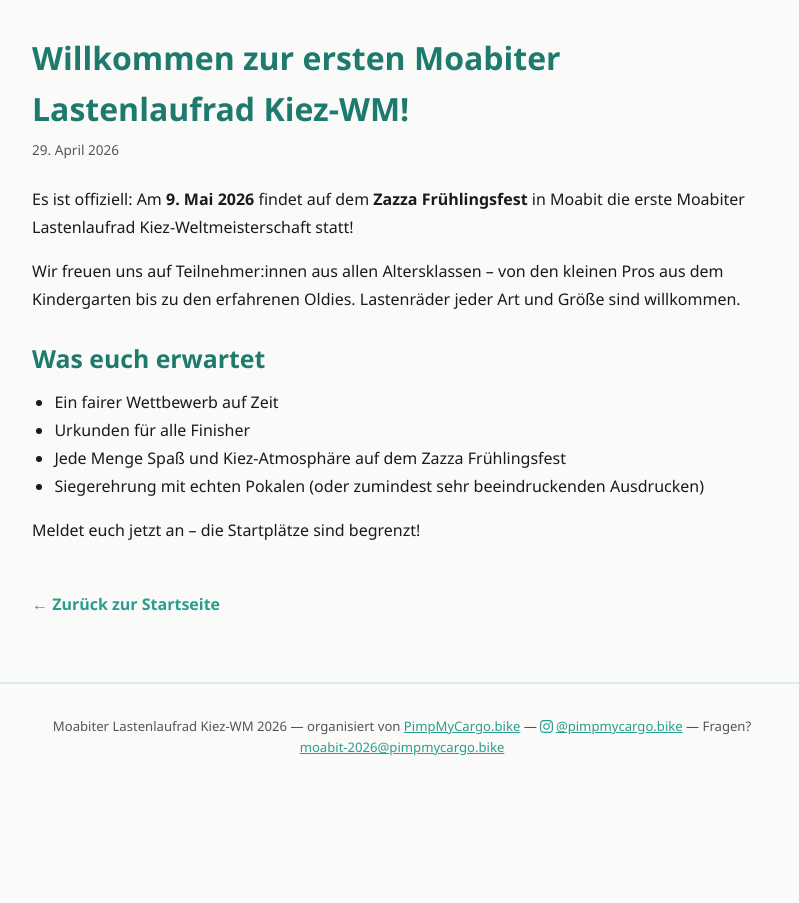
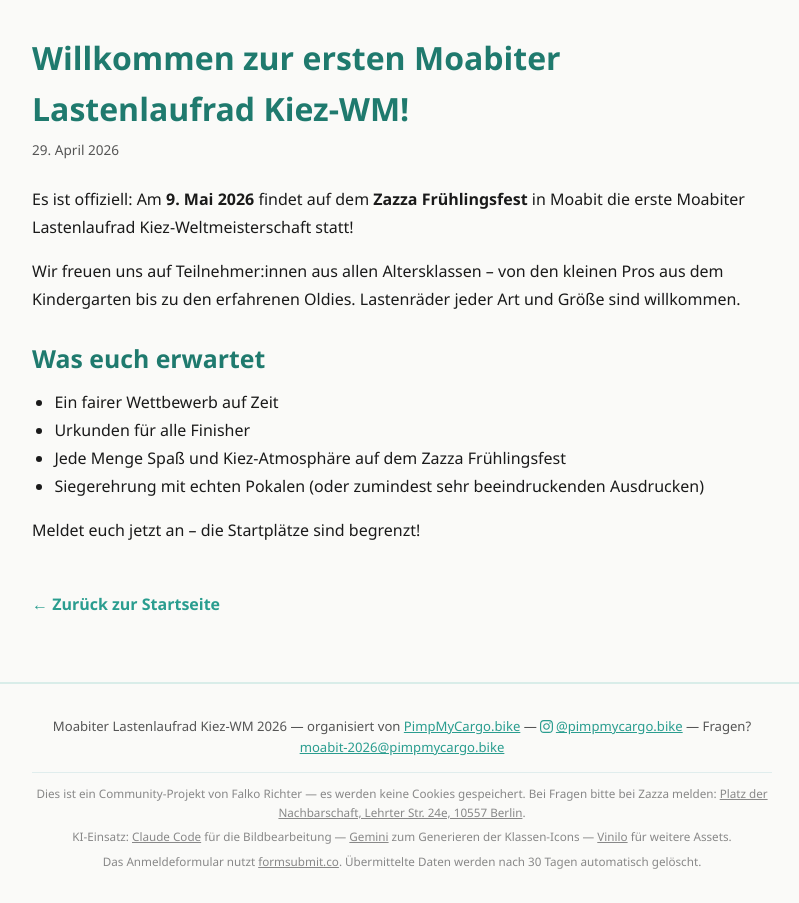
Before and after one commit to falkorichter/moabit-lastenlaufrad-champion-2026, a Jekyll site: the page built from _posts/2026-04-29-willkommen-zur-kiez-wm.md, in a window 1280 px wide. Shown: the whole page, without its empty margins (238-1037 px from the left). Built offline with Jekyll 4.4.1, drawn with Linux system fonts in a browser that asks for light colours.

Commit message:
Add imprint block to footer with credits and data notice
Co-Authored-By: Claude Sonnet 4.6 <noreply@anthropic.com>

```diff
--- a/_layouts/default.html
+++ b/_layouts/default.html
@@ -19,6 +19,22 @@
         &mdash; <a href="https://www.instagram.com/pimpmycargo.bike/" target="_blank" rel="noopener"><svg xmlns="http://www.w3.org/2000/svg" width="13" height="13" viewBox="0 0 24 24" fill="currentColor" style="vertical-align:-.15em;margin-right:.2em"><path d="M12 2.163c3.204 0 3.584.012 4.85.07 3.252.148 4.771 1.691 4.919 4.919.058 1.265.069 1.645.069 4.849 0 3.205-.012 3.584-.069 4.849-.149 3.225-1.664 4.771-4.919 4.919-1.266.058-1.644.07-4.85.07-3.204 0-3.584-.012-4.849-.07-3.26-.149-4.771-1.699-4.919-4.92-.058-1.265-.07-1.644-.07-4.849 0-3.204.013-3.583.07-4.849.149-3.227 1.664-4.771 4.919-4.919 1.266-.057 1.645-.069 4.849-.069zm0-2.163c-3.259 0-3.667.014-4.947.072-4.358.2-6.78 2.618-6.98 6.98-.059 1.281-.073 1.689-.073 4.948 0 3.259.014 3.668.072 4.948.2 4.358 2.618 6.78 6.98 6.98 1.281.058 1.689.072 4.948.072 3.259 0 3.668-.014 4.948-.072 4.354-.2 6.782-2.618 6.979-6.98.059-1.28.073-1.689.073-4.948 0-3.259-.014-3.667-.072-4.947-.196-4.354-2.617-6.78-6.979-6.98-1.281-.059-1.69-.073-4.949-.073zm0 5.838c-3.403 0-6.162 2.759-6.162 6.162s2.759 6.163 6.162 6.163 6.162-2.759 6.162-6.163c0-3.403-2.759-6.162-6.162-6.162zm0 10.162c-2.209 0-4-1.79-4-4 0-2.209 1.791-4 4-4s4 1.791 4 4c0 2.21-1.791 4-4 4zm6.406-11.845c-.796 0-1.441.645-1.441 1.44s.645 1.44 1.441 1.44c.795 0 1.439-.645 1.439-1.44s-.644-1.44-1.439-1.44z"/></svg>@pimpmycargo.bike</a>
         &mdash; Fragen? <a href="#" class="obf-mail" data-em="bW9hYml0LTIwMjZAcGltcG15Y2FyZ28uYmlrZQ==">moabit-2026 [at] pimpmycargo.bike</a>
       </p>
+      <div class="imprint">
+        <p>
+          Dies ist ein Community-Projekt von Falko Richter &mdash; es werden keine Cookies gespeichert.
+          Bei Fragen bitte bei Zazza melden:
+          <a href="https://maps.google.com/?q=Lehrter+Str.+24e,+10557+Berlin" target="_blank" rel="noopener">Platz der Nachbarschaft, Lehrter Str.&nbsp;24e, 10557 Berlin</a>.
+        </p>
+        <p>
+          KI-Einsatz: <a href="https://claude.ai/code" target="_blank" rel="noopener">Claude Code</a> für die Bildbearbeitung &mdash;
+          <a href="https://gemini.google.com" target="_blank" rel="noopener">Gemini</a> zum Generieren der Klassen-Icons &mdash;
+          <a href="https://apps.apple.com/de/app/vinilo-crafting/id1554518531" target="_blank" rel="noopener">Vinilo</a> für weitere Assets.
+        </p>
+        <p>
+          Das Anmeldeformular nutzt <a href="https://formsubmit.co" target="_blank" rel="noopener">formsubmit.co</a>.
+          Übermittelte Daten werden nach 30 Tagen automatisch gelöscht.
+        </p>
+      </div>
     </div>
   </footer>
   <script>
--- a/assets/css/style.css
+++ b/assets/css/style.css
@@ -400,6 +400,19 @@ footer {
 
 footer a { color: var(--teal); }
 
+.imprint {
+  margin-top: .9rem;
+  padding-top: .75rem;
+  border-top: 1px solid #e0eded;
+  font-size: .73rem;
+  color: #888;
+  line-height: 1.6;
+}
+
+.imprint p { margin-bottom: .35rem; }
+.imprint p:last-child { margin-bottom: 0; }
+.imprint a { color: #888; text-decoration: underline; }
+
 /* ── Utility ── */
 .visually-hidden {
   position: absolute; width: 1px; height: 1px;
```
